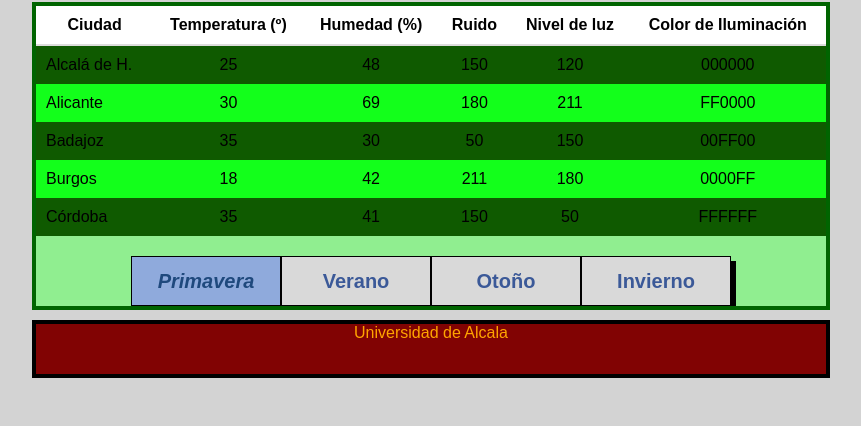
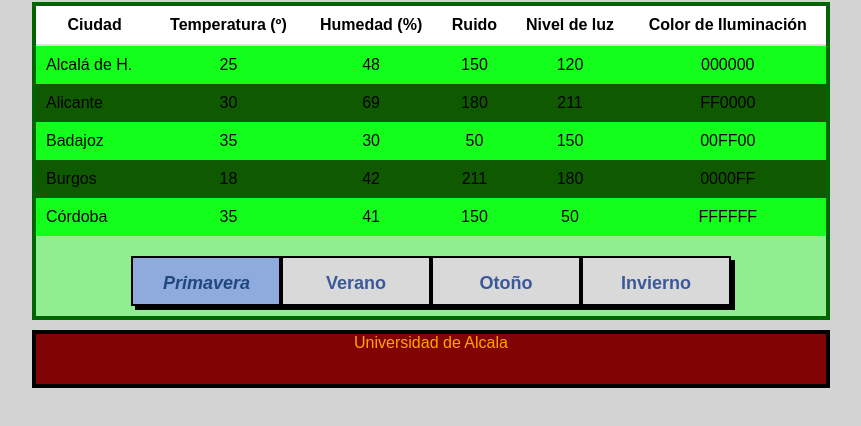
Before and after one commit to IvDSC/ServiciosTelematicos, a plain HTML site: page P3/tablas.html in a window 1280 px wide. Shown: the part 60-486 px from the top of the page, without its empty margins (209-1070 px from the left). Drawn offline with nearby package versions, Linux system fonts and the light colour scheme.

Commit message:
Prueba a ver si funciona bien las funcion del Java

```diff
--- a/P3/css/iroom.css
+++ b/P3/css/iroom.css
@@ -375,7 +375,6 @@
                 width: 100%;
                 border-collapse: collapse;
                 text-align: center;
-
                 margin-bottom: 20px;
             }
             td {
@@ -387,36 +386,32 @@
                 border-bottom: 2px solid black;
                 font-weight: bold;
                 padding: 10px;
-
-            }
-            tr:nth-child(odd) {
-                background-color: #0f5a00;
-            }
-            tr:nth-child(even) {
-                background-color: #13ff1b;
             }
             #tabla-verano, #tabla-otono, #tabla-invierno {
                 display: none;
             }
             .paginacion {
                 clear:both;
-                text-align: center;
+                margin-bottom: 10px;
                 display: flex;
                 justify-content: center;
             }
             .btn-pagina {
-                padding: 10px 20px;
-                border: 1px solid black;
+                padding: 15px 30px;
+                border: 2px solid black;
                 background-color: #d9d9d9;
                 cursor: pointer;
                 color: #3b5998;
                 font-weight: bold;
+                font-size:18px;
                 margin: 0;
+                box-shadow: 4px 4px 0px black;
             }
             .btn-pagina.activa {
                 background-color: #8faadc;
                 color: #1f497d;
                 font-style: italic;
+                font-weight: bold;
             }
             .Fondo2{
                 background-color: lightgreen;
--- a/P3/datos.js
+++ b/P3/datos.js
@@ -571,3 +571,17 @@ function cargarXML() {
         xmlhttp.open("GET", "xmlyjson/otono.xml", true);
         xmlhttp.send();
     }
+    $(document).ready(function() {
+    $('.btn-pagina').click(function() {
+        $('.btn-pagina').removeClass('activa');
+        $(this).addClass('activa');
+        $('.mi-tabla').hide();
+        let tablaAMostrar = $(this).attr('data-objetivo');
+        $(tablaAMostrar).show();
+        $(tablaAMostrar + ' tbody tr:odd').css('background-color', '#0f5a00');
+        $(tablaAMostrar + ' tbody tr:even').css('background-color', '#13ff1b');
+        $(tablaAMostrar + ' tbody tr').css('color', 'black');
+        $(tablaAMostrar + ' tbody td:first-child').css('text-align', 'left');
+    });
+    $('.btn-pagina').first().click();
+});
--- a/P3/tablas.html
+++ b/P3/tablas.html
@@ -16,11 +16,11 @@
                     <tr><th>Ciudad</th><th>Temperatura (º)</th><th>Humedad (%)</th><th>Ruido</th><th>Nivel de luz</th><th>Color de Iluminación</th></tr>
                 </thead>
                 <tbody>
-                    <tr><td style="text-align: left;">Alcalá de H.</td><td>25</td><td>48</td><td>150</td><td>120</td><td>000000</td></tr>
-                    <tr><td style="text-align: left;">Alicante</td><td>30</td><td>69</td><td>180</td><td>211</td><td>FF0000</td></tr>
-                    <tr><td style="text-align: left;">Badajoz</td><td>35</td><td>30</td><td>50</td><td>150</td><td>00FF00</td></tr>
-                    <tr><td style="text-align: left;">Burgos</td><td>18</td><td>42</td><td>211</td><td>180</td><td>0000FF</td></tr>
-                    <tr><td style="text-align: left;">Córdoba</td><td>35</td><td>41</td><td>150</td><td>50</td><td>FFFFFF</td></tr>
+                    <tr><td>Alcalá de H.</td><td>25</td><td>48</td><td>150</td><td>120</td><td>000000</td></tr>
+                    <tr><td>Alicante</td><td>30</td><td>69</td><td>180</td><td>211</td><td>FF0000</td></tr>
+                    <tr><td>Badajoz</td><td>35</td><td>30</td><td>50</td><td>150</td><td>00FF00</td></tr>
+                    <tr><td>Burgos</td><td>18</td><td>42</td><td>211</td><td>180</td><td>0000FF</td></tr>
+                    <tr><td>Córdoba</td><td>35</td><td>41</td><td>150</td><td>50</td><td>FFFFFF</td></tr>
                 </tbody>
             </table>
             <table id="tabla-verano" class="mi-tabla">
@@ -28,11 +28,11 @@
                     <tr><th>Ciudad</th><th>Temperatura (º)</th><th>Humedad (%)</th><th>Ruido</th><th>Nivel de luz</th><th>Color de Iluminación</th></tr>
                 </thead>
                 <tbody>
-                    <tr><td style="text-align: left;">Alcalá de H.</td><td>36</td><td>30</td><td>140</td><td>250</td><td>FFA500</td></tr>
-                    <tr><td style="text-align: left;">Alicante</td><td>38</td><td>75</td><td>200</td><td>280</td><td>FF4500</td></tr>
-                    <tr><td style="text-align: left;">Badajoz</td><td>42</td><td>20</td><td>60</td><td>260</td><td>FFD700</td></tr>
-                    <tr><td style="text-align: left;">Burgos</td><td>28</td><td>35</td><td>190</td><td>220</td><td>FF8C00</td></tr>
-                    <tr><td style="text-align: left;">Córdoba</td><td>45</td><td>25</td><td>130</td><td>290</td><td>FFFF00</td></tr>
+                    <tr><td>Alcalá de H.</td><td>36</td><td>30</td><td>140</td><td>250</td><td>FFA500</td></tr>
+                    <tr><td>Alicante</td><td>38</td><td>75</td><td>200</td><td>280</td><td>FF4500</td></tr>
+                    <tr><td>Badajoz</td><td>42</td><td>20</td><td>60</td><td>260</td><td>FFD700</td></tr>
+                    <tr><td>Burgos</td><td>28</td><td>35</td><td>190</td><td>220</td><td>FF8C00</td></tr>
+                    <tr><td>Córdoba</td><td>45</td><td>25</td><td>130</td><td>290</td><td>FFFF00</td></tr>
                 </tbody>
             </table>
             <table id="tabla-otono" class="mi-tabla">
```
